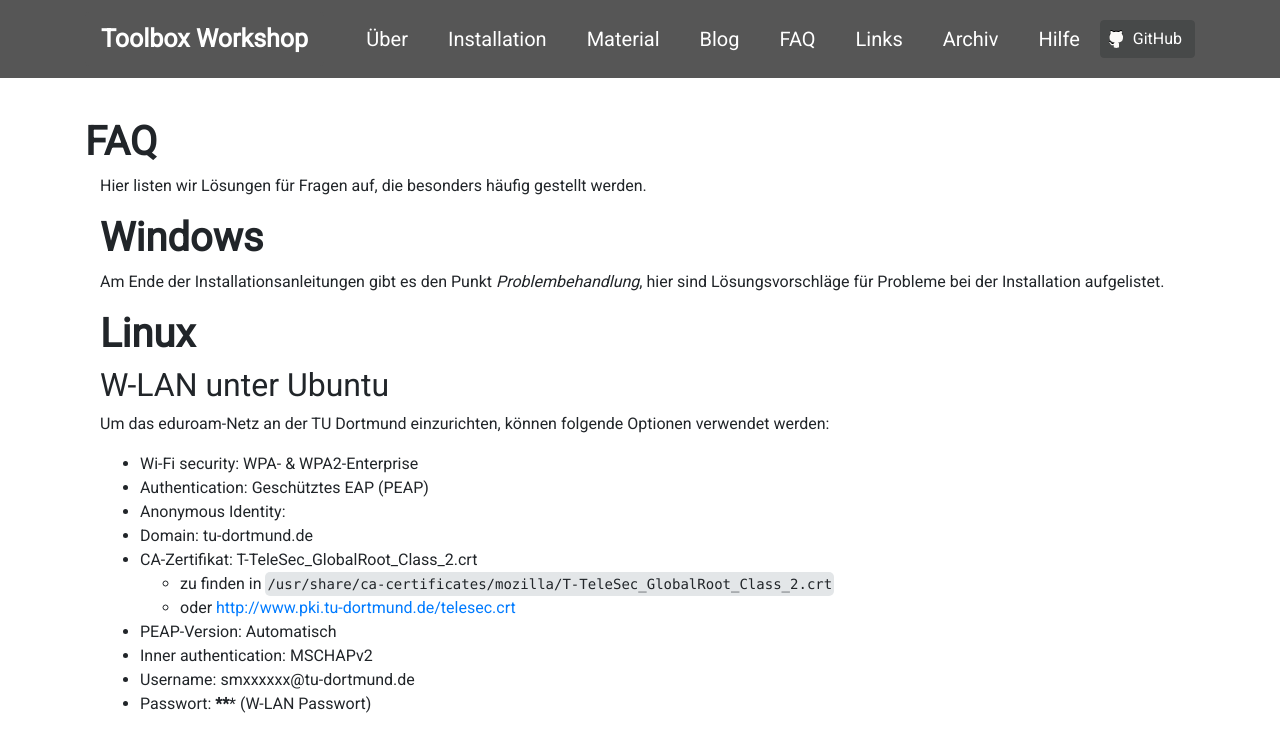
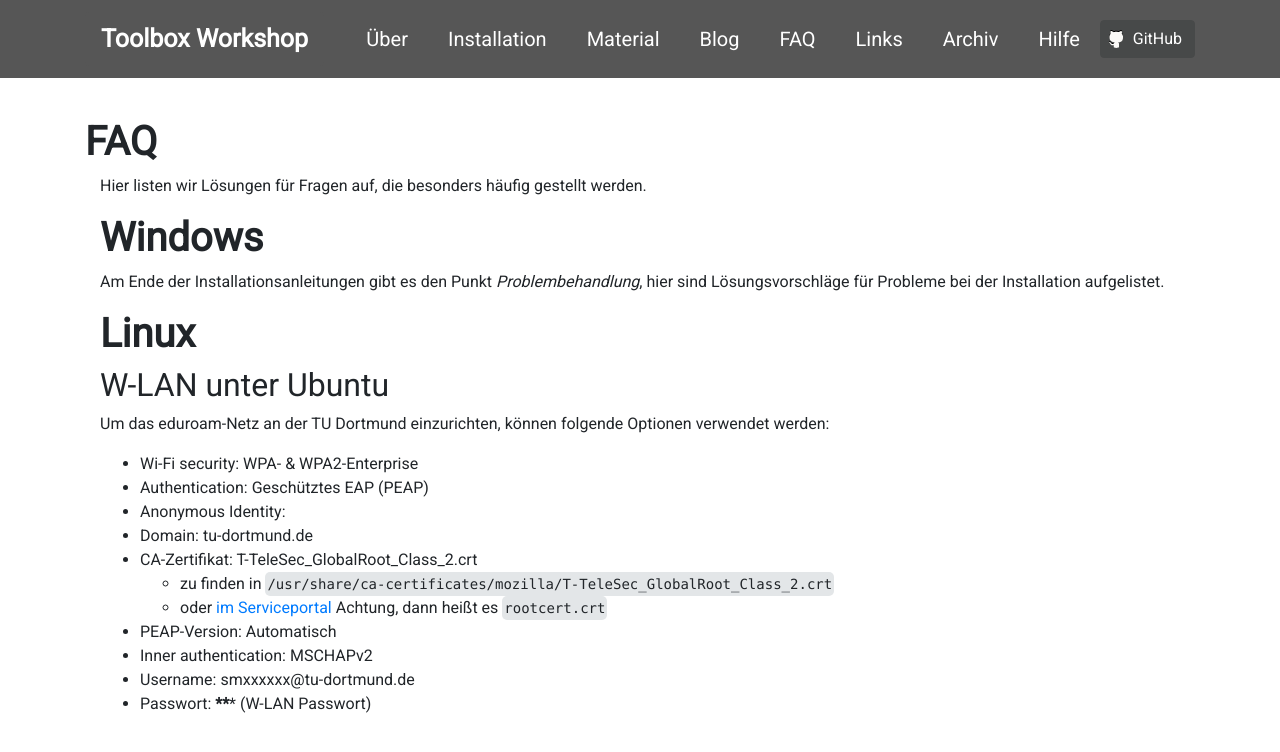
Before and after one commit to pep-dortmund/homepage-toolbox, a Jekyll site: the page built from faq/index.md, in a window 1280 px wide. Shown: the top 752 px of the page. Built offline with Jekyll 4.4.1, drawn with Linux system fonts in a browser that asks for light colours; nearby versions of some CDN libraries.

Commit message:
change link to telesec certificate

```diff
--- a/faq/index.md
+++ b/faq/index.md
@@ -21,7 +21,7 @@ Um das eduroam-Netz an der TU Dortmund einzurichten, können folgende Optionen v
  - Domain: tu-dortmund.de
  - CA-Zertifikat: T-TeleSec_GlobalRoot_Class_2.crt
     - zu finden in `/usr/share/ca-certificates/mozilla/T-TeleSec_GlobalRoot_Class_2.crt`
-    - oder [http://www.pki.tu-dortmund.de/telesec.crt](http://www.pki.tu-dortmund.de/telesec.crt)
+    - oder [im Serviceportal](https://service.tu-dortmund.de/documents/d/intra/rootcert) Achtung, dann heißt es `rootcert.crt`
  - PEAP-Version: Automatisch
  - Inner authentication: MSCHAPv2
  - Username: smxxxxxx@tu-dortmund.de
```
